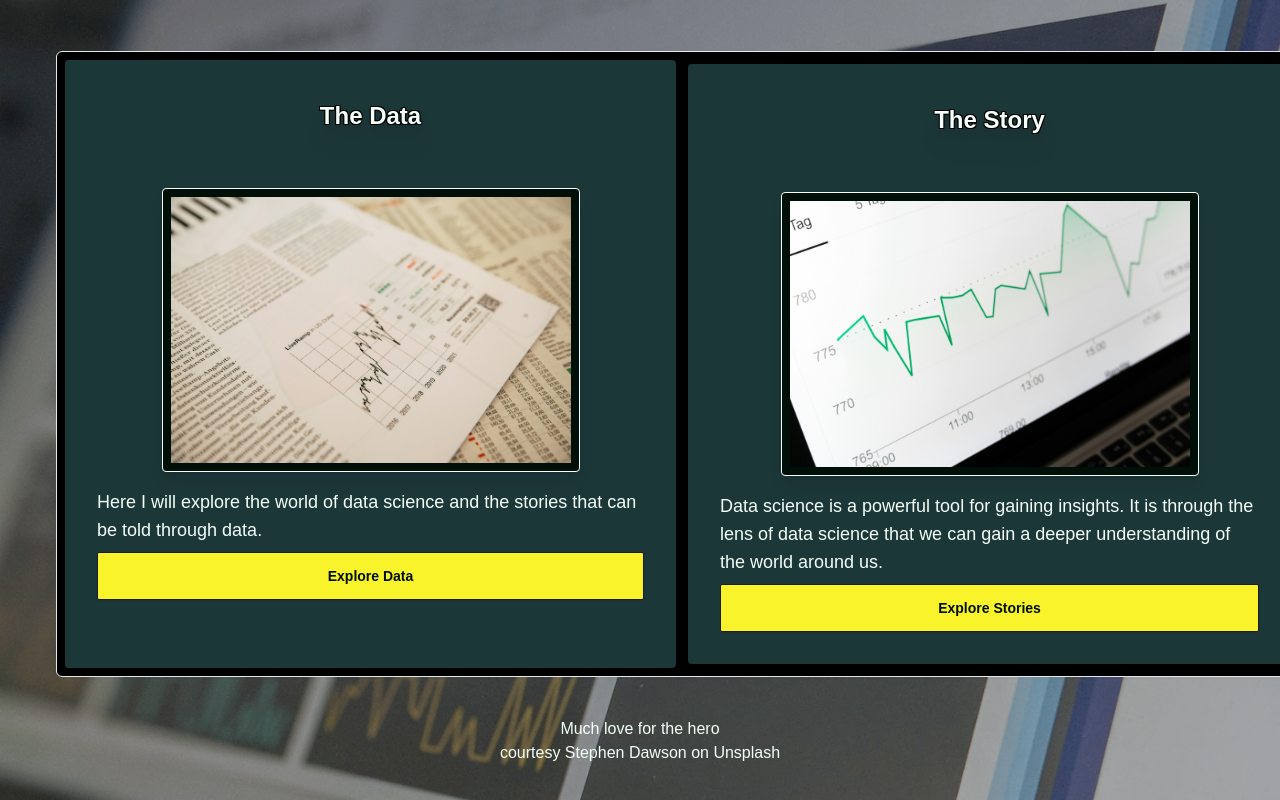
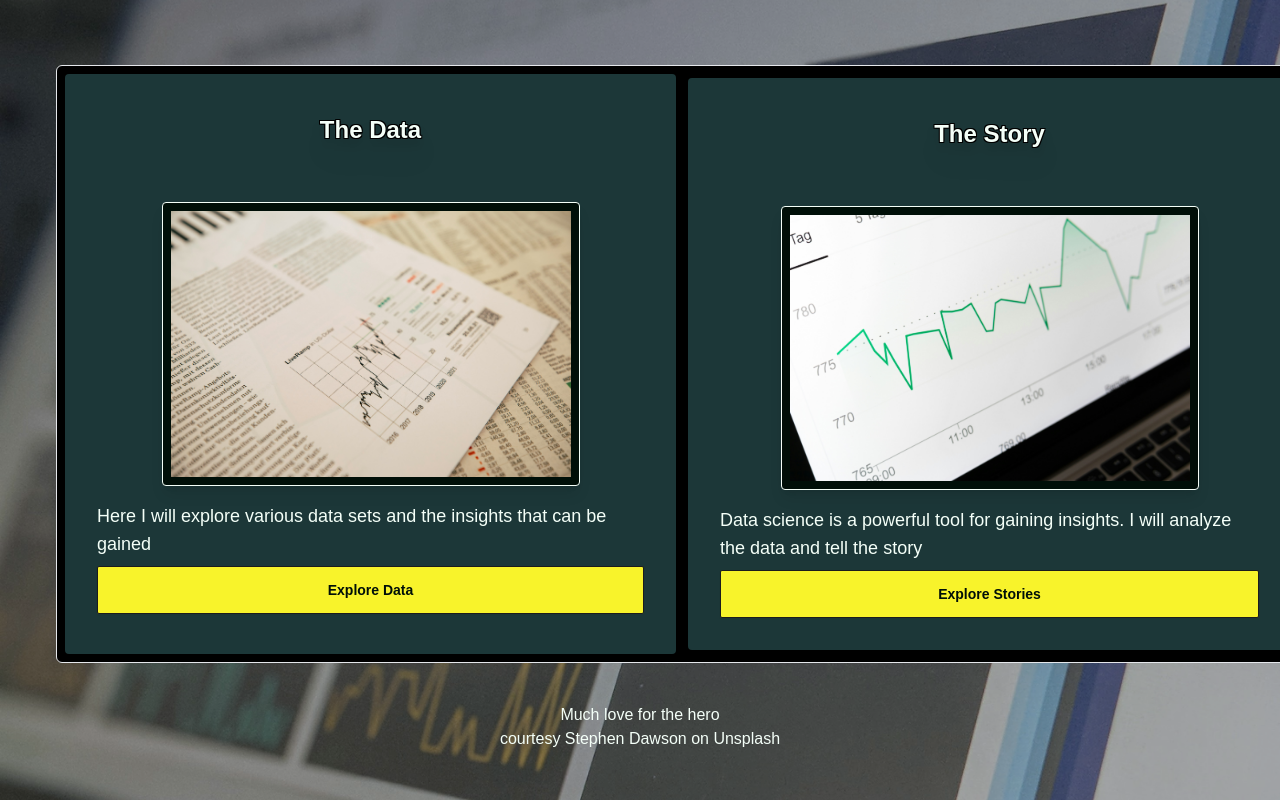
Before and after one commit to RW2023/viz, a Next.js app: page / in a window 1280 px wide. Shown: the top 800 px of the page. Built offline with nearby package versions, Linux system fonts and the light colour scheme.

Commit message:
Refactor content in page.tsx

```diff
--- a/src/app/page.tsx
+++ b/src/app/page.tsx
@@ -10,7 +10,7 @@ const content1 = (
   <div className="flex flex-1 flex-col justify-center items-center text-left">
 <ArticleImage src={'/chart2.jpg'} alt={'chart'} />
     <p>
-      Here I will explore the world of data science and the stories that can be told through data.
+      Here I will explore various data sets and the insights that can be gained
     </p>
 
   </div>
@@ -20,9 +20,7 @@ const content2 = (
   <div className="flex flex-1 flex-col justify-center items-center text-left">
     <ArticleImage src={'/chart.jpg'} alt={'chart'} />
     <p>
-      Data science is a powerful tool for gaining insights. It is through the
-      lens of data science that we can gain a deeper understanding of the world
-      around us.
+      Data science is a powerful tool for gaining insights. I will analyze the data and tell the story
     </p>
   </div>
 );
```
